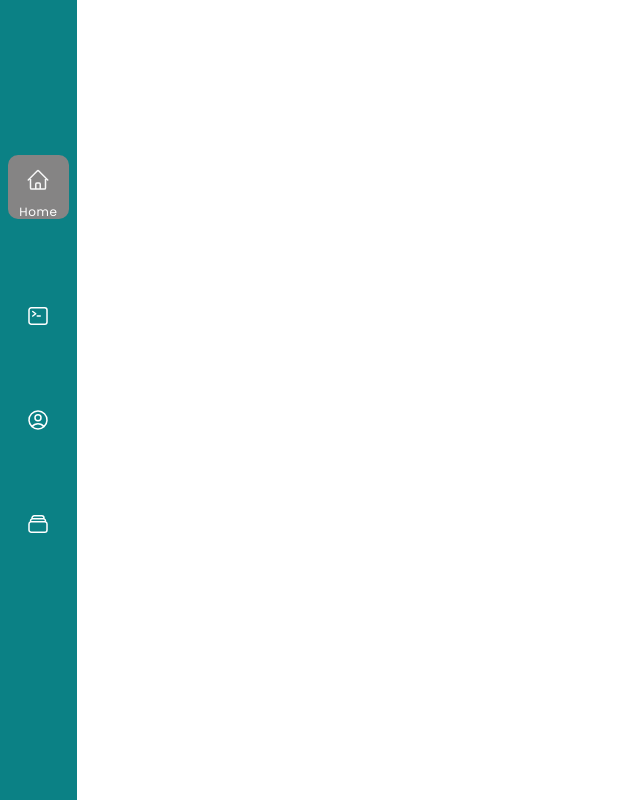
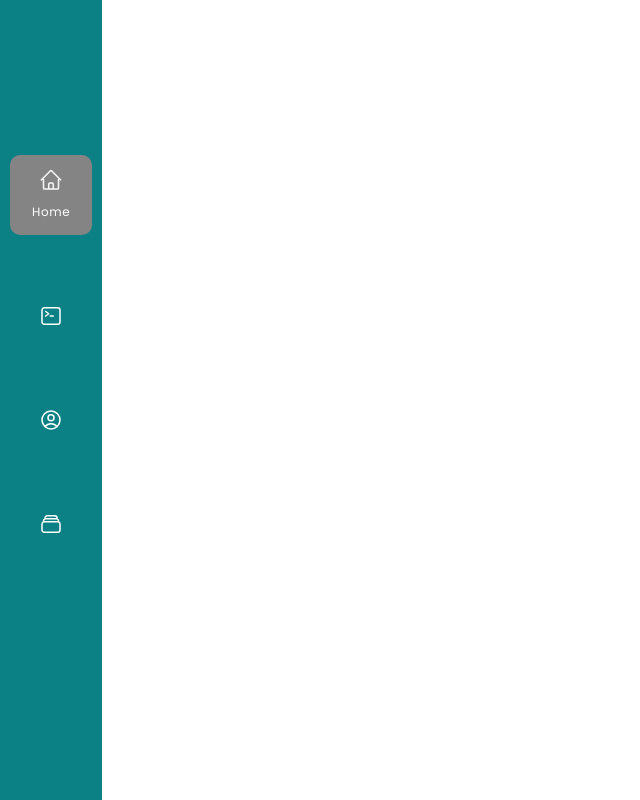
Before and after one commit to JoshuU1610/Portafolio, a plain HTML site: page index.html in a window 1280 px wide. Shown: the whole page, without its empty margins (0-640 px from the left). Drawn offline with Linux system fonts and the light colour scheme.

Commit message:
Cambio del porcentaje que ocupa el menu en pc

```diff
--- a/app.js
+++ b/app.js
@@ -9,7 +9,6 @@ function setIndicatorPosition() {
     const index = Array.from(listItems).indexOf(activeItem);
     const widthValue = activeItem.offsetWidth;
     const position = index * widthValue;
-    console.log(position);
     indicator.style.transform = `translateX(${position}px)`;
   }
 }
@@ -21,7 +20,6 @@ function setIndicatorPosition2() {
       const index = Array.from(listItems).indexOf(activeItem);
       const heightValue = activeItem.offsetHeight;
       const position = index * heightValue;
-      console.log(position);
       indicator.style.transform = `translatey(${position}px)`;
     }
   }
--- a/styles.css
+++ b/styles.css
@@ -137,7 +137,7 @@ body{
 		top: 0;
 		margin: 0;
 		padding: 0;
-		width: 6%;
+		width: 8%;
 		height: 100%;
 	}
 
@@ -168,7 +168,7 @@ body{
 		top: 9rem;
 		margin: 0.67rem 0rem;
 		width: 80%;
-		height: 8%;
+		height: 10%;
 		border-radius: 10px;
 	}
 
```
